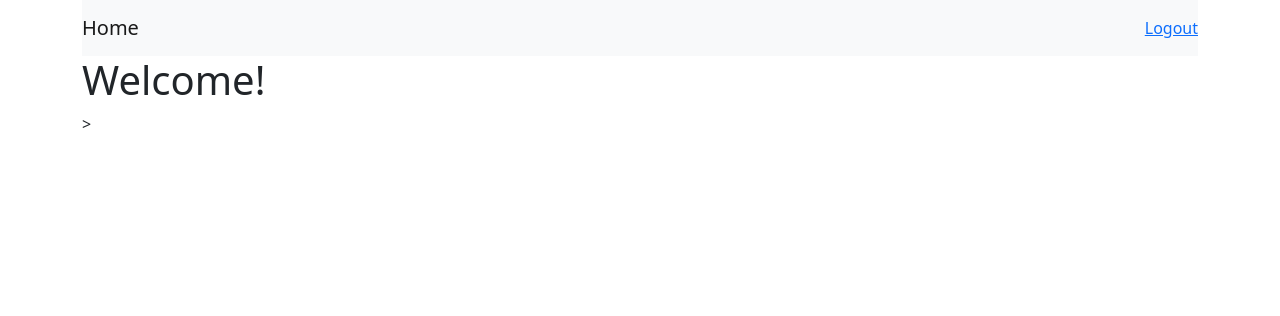
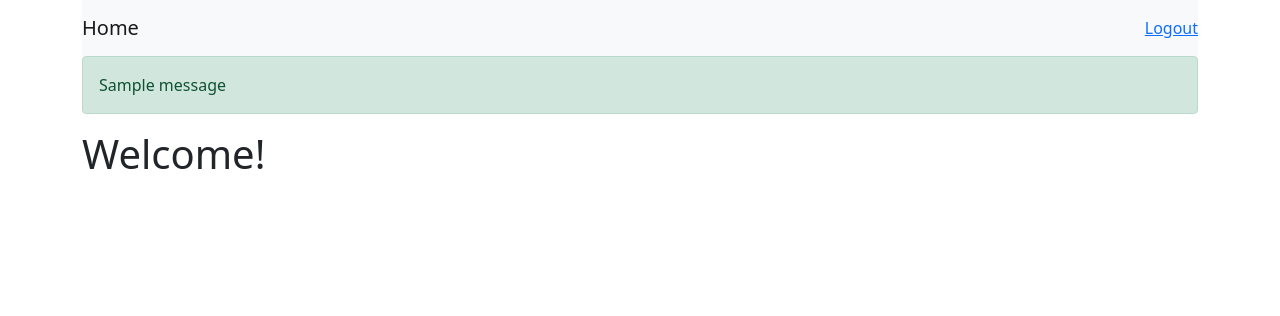
Before and after one commit to stgibson/capstone_1_threatened_species, a Python web app: template templates/home.html in a window 1280 px wide. Shown: the top 316 px of the page. Run offline with Jinja, Linux system fonts and the light colour scheme; the template is opened without the code that fills it, so the values that code supplies are empty; one stand-in notice (Sample message) is shown.

Commit message:
Added flashed messages and fixed a typo. Added flashed messages by modifying templates/base.html and fixed a type in templates/home.html.

```diff
--- a/templates/base.html
+++ b/templates/base.html
@@ -18,6 +18,11 @@
         <a class="navbar-brand" href="/">Home</a>
         <a class="nav-item" href="/logout">Logout</a>
       </nav>
+      {% with messages = get_flashed_messages(with_categories=true) %}
+        {% for category, message in messages %}
+          <div class="alert alert-{{category}}">{{message}}</div>
+        {% endfor %}
+      {% endwith %}
       {% block content %}{% endblock %}
     </div>
   </body>
--- a/templates/home.html
+++ b/templates/home.html
@@ -3,5 +3,5 @@
 {% block title %}Home Page{% endblock %}
 
 {% block content %}
-  <h1>Welcome!</h1>>
+  <h1>Welcome!</h1>
 {% endblock %}
```
